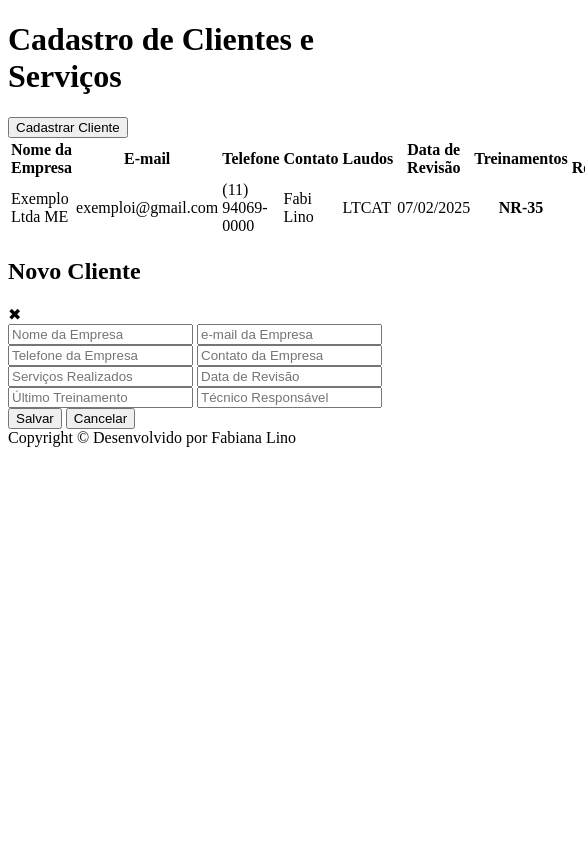
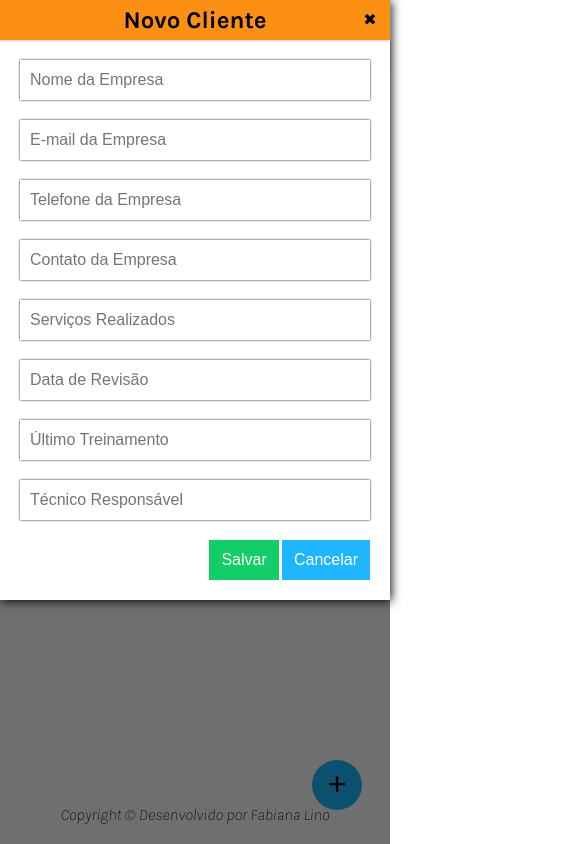
Before and after one commit to FabianaLino/CrudJas, a plain HTML site: page index.html in a window 390 px wide. Both pictures are taken after a click on the button "Cadastrar Cliente". Shown: the top 844 px of the page, 585 px wide, since content can reach past the window. Drawn offline with Linux system fonts and the light colour scheme.

Commit message:
Desenvolvendo cod. JS

```diff
--- a/css/button.css
+++ b/css/button.css
@@ -0,0 +1,46 @@
+.button{
+    border-style: none;
+    height: 40px;
+    padding: 6px 12px;
+    background-color: black;
+    color: white;
+    font-size: 1rem;
+    cursor: pointer;
+    transition: box-shadow .6s ease;
+}
+
+.button.blue{
+    background-color: #1FB6FF;
+}
+
+button.green{
+    background-color: #13CE66;
+}
+
+button.red{
+    background-color: #FF4949;
+}
+
+.button:hover{
+    box-shadow: inset 200px 0 0 #00000055;
+}
+
+@media(max-width:480px){
+    .button.mobile{
+        color:transparent;
+        font-size:0;
+        width:50px;
+        height:50px;
+        border-radius: 50%;
+        position:fixed;
+        top: 90vh;
+        left: 80vw;
+    }
+    .button.mobile::before{
+        content: "+";
+        color:black;
+        font-size:2rem;
+        width:100%;
+        height:100%;
+    }
+}
--- a/css/main.css
+++ b/css/main.css
@@ -0,0 +1,70 @@
+*{
+    padding: 0;
+    margin: 0;
+    box-sizing: border-box;
+}
+
+:root{
+    --primary-color: #fc9015;
+    --secundary-color: #FFF1CC;
+    --shadow-color: #CCC;
+    --text-color: #FFF;
+}
+
+body{
+    min-height: 100vh;
+    display: flex;
+    flex-direction: column;
+    font-family: 'karla', sans-serif;
+    position:relative;
+}
+
+header{
+    background-color: var(--primary-color);
+    height: 70px;
+    text-align: center;
+    line-height: 70px;
+    box-shadow: 0 1px 2px var(--shadow-color);
+}
+
+.header-title{
+    color: black;
+    font-size: 2rem;
+}
+
+main{
+    flex-grow: 1;
+    display: flex;
+    flex-direction: column;
+    align-items: flex-start;
+    width: 90%;
+    margin: 5vh auto;
+    padding: 50px;
+    box-shadow: 2px 2px 10px var(--shadow-color);
+    gap: 20px;
+}
+
+footer{
+    width:100;
+    text-align: center;
+    font-weight: 200;
+    font-style: italic;
+    padding: 20px;
+}
+
+@media (max-width:480px){
+    header{
+        position:fixed;
+        width:100%;
+    }
+    .header-title{
+        font-size: 1.5rem;
+    }
+
+    main{
+        padding: 0;
+        margin: 20px 0 0 0;
+        width:100%;
+        box-shadow: none;
+    }
+}
--- a/css/modal.css
+++ b/css/modal.css
@@ -0,0 +1,101 @@
+.modal{
+    position: fixed;
+    top:0;
+    left:0;
+    width: 100%;
+    height: 100%;
+    background: #00000090;
+    opacity: 0;
+    z-index: -1;
+}
+
+.modal.active{
+    opacity: 1;
+    z-index: 1;
+}
+
+.modal-content{
+    display: flex;
+    flex-direction: column;
+    gap:20px;
+    width: 50vw;
+    margin: 15vh auto;
+    padding-bottom: 20px;
+    background-color: white;
+    box-shadow: 1px 1px 10px black;
+}
+
+.modal-header{
+    display: flex;
+    position: relative;
+    justify-content: center;
+    height: 40px;
+    line-height: 40px;
+    font-size: 1rem;
+}
+
+
+
+.modal-close{
+    position: absolute;
+    right: 0;
+    display: block;
+    width: 40px;
+    height: 40px;
+    text-align: center;
+    user-select: none;
+    cursor: pointer;
+}
+
+.modal-close:hover{
+    background-color: #FF4949;
+    color: white;
+}
+
+.modal-form{
+    display: flex;
+    justify-content: space-between;
+    flex-wrap: wrap;
+    gap: 20px;
+    padding: 0 20px;
+}
+
+.modal-field{
+    width: calc(50% - 10px);
+    height: 40px;
+    outline-style: none;
+    border-style: none;
+    box-shadow: 0 0 2px black;
+    padding: 0 10px;
+    font-size:1rem;
+}
+
+.modal-field:focus{
+    border: 2px solid var(--primary-color);
+    box-shadow: 0 0 3px var(--primary-color);
+}
+
+
+.modal-footer{
+    background-color: inherit;
+    text-align: right;
+    padding: 0 20px;
+}
+
+@media (max-width:480px){
+    .modal{
+        top:100%;
+        transition: all 1s ease;
+    }
+    .modal.active{
+        top:0;
+    }
+    .modal-content{
+        margin:0;
+        width:100%;
+        position:fixed;
+    }
+    .modal-field{
+        width:100%;
+    }
+}
--- a/css/records.css
+++ b/css/records.css
@@ -0,0 +1,52 @@
+.records{
+    width: 100%;
+    user-select: none;
+    text-align: left;
+}
+
+.records th{
+    height: 50px;
+    background-color: var(--primary-color);
+    padding-left: 20px;
+    font-size: 1.2rem;
+}
+.records td{
+    height: 50px;
+    padding-left: 20px;
+}
+
+.records th:last-child,
+.records td:last-child{
+    padding: 0;
+    min-width: 140px;
+    text-align: center;
+}
+
+.records tr:hover{
+    background-color: var(--secundary-color);
+}
+
+@media(max-width:480px){
+    .records{
+        border-spacing: 5px;
+    }
+    .records thead{
+        display:none;
+    }
+    .records tr{
+        box-shadow: 0 1px 3px var(--shadow-color);
+    }
+    .records td:not(:first-child){
+        display:flex;
+        justify-content: space-between;
+        padding: 0 20px;
+    }
+
+    .records td{
+        margin:10px 0;
+    }
+
+    .records tr:hover{
+        background-color: inherit;
+    }
+}
--- a/index.html
+++ b/index.html
@@ -11,7 +11,7 @@
     <link rel="stylesheet" href="css/records.css">
     <link rel="stylesheet" href="css/modal.css">
     <script src="main.js" defer></script>
-    <title>CRUDJAS</title>
+    <title>Clientes JasAssessoria </title>
 </head>
 <body>
     <header>
@@ -33,16 +33,18 @@
                     <th>Ação</th>
                 </tr>
             </thead>
+            <!-- tbody está apenas como exemplo, mas não irá ficar no projeto final-->
+            <!--
             <tbody>
                 <tr>
                     <td>Exemplo Ltda ME</td>
-                    <td>exemploi@gmail.com</td>
+                    <td>exemplo@gmail.com</td>
                     <td>(11) 94069-0000</td>
                     <td>Fabi Lino</td>
                     <td>LTCAT</td>
                     <td>07/02/2025</td>
-                    <th>NR-35</th>
-                    <th>Júnios Santos</th>
+                    <td>NR-35</td>
+                    <td>Júnior Santos</td>
                     <td>
                         <button type="button" class="button green">editar</button>
                         <button type="button" class="button red">excluir</button>
@@ -50,6 +52,8 @@
                 </tr>
 
             </tbody>
+        -->
+
         </table>
         <div class="modal" id="modal">
             <div class="modal-content">
@@ -59,7 +63,7 @@
                 </header>
                 <form class="modal-form">
                     <input type="text" class="modal-field" placeholder="Nome da Empresa">
-                    <input type="email" class="modal-field" placeholder="e-mail da Empresa">
+                    <input type="email" class="modal-field" placeholder="E-mail da Empresa">
                     <input type="text" class="modal-field" placeholder="Telefone da Empresa">
                     <input type="text" class="modal-field" placeholder="Contato da Empresa">
                     <input type="text" class="modal-field" placeholder="Serviços Realizados">
--- a/main.js
+++ b/main.js
@@ -0,0 +1,56 @@
+'use strict'
+
+const openModal = () => document.getElementById('modal')
+    .classList.add('active')
+
+const closeModal = () => document.getElementById('modal')
+    .classList.remove('active')
+
+
+const temporarioCliente = {
+    Empresa: "Mia",
+    Email: "fabi@lino.com.br",
+    Telefone: "11123459789",
+    Contato: "Fabiana",
+    Laudos: "LTCAT",
+    Revisão: "20/01/2025",
+    Treinamentos: "Sem treinamento",
+    Técnico: "Júnior Santos"
+}
+
+const getLocalStorage = () => JSON.parse(localStorage.getItem('dadosCliente')) ?? []
+const setLocalStorage = (dadosCliente) => localStorage.setItem('dadosCliente', JSON.stringify(dadosCliente))
+
+
+//  CRUD - CREATE READ UPDAE DELETE
+//Delete (Função que irá deletar os dados do cliente):
+const deleteCliente = (cliente) => {
+        const dadosCliente = readCliente()
+        dadosCliente.splice(index, 1)
+        setLocalStorage(dadosCliente)
+}
+
+//Update (Função que irá receber e carregar os novos dados do cliente):
+const updateCliente = (index, cliente) => {
+    const dadosCliente = readCliente()
+    dadosCliente[index] = cliente
+    setLocalStorage(dadosCliente)
+}
+
+//Read (Função que irá ler os dados do cliente):
+const readCliente = () => getLocalStorage()
+
+//Create (Função que irá enviar os dados do cliente):
+const createCliente  = (cliente) => {
+    const dadosCliente = getLocalStorage()
+    dadosCliente.push (cliente)
+    setLocalStorage(dadosCliente)
+
+}
+
+//Eventos:
+document.getElementById('cadastrarCliente')
+    .addEventListener('click', openModal)
+
+document.getElementById('modalClose')
+    .addEventListener('click', closeModal)
```
